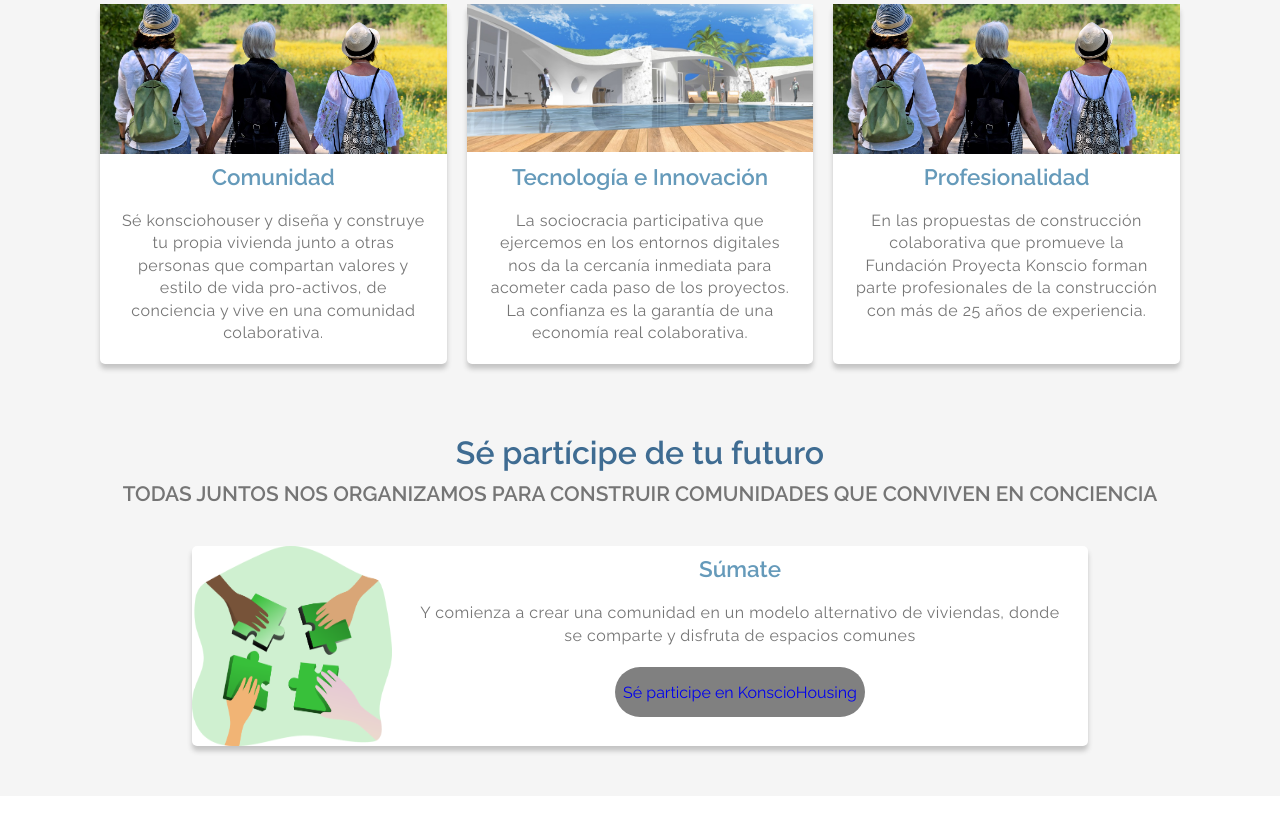
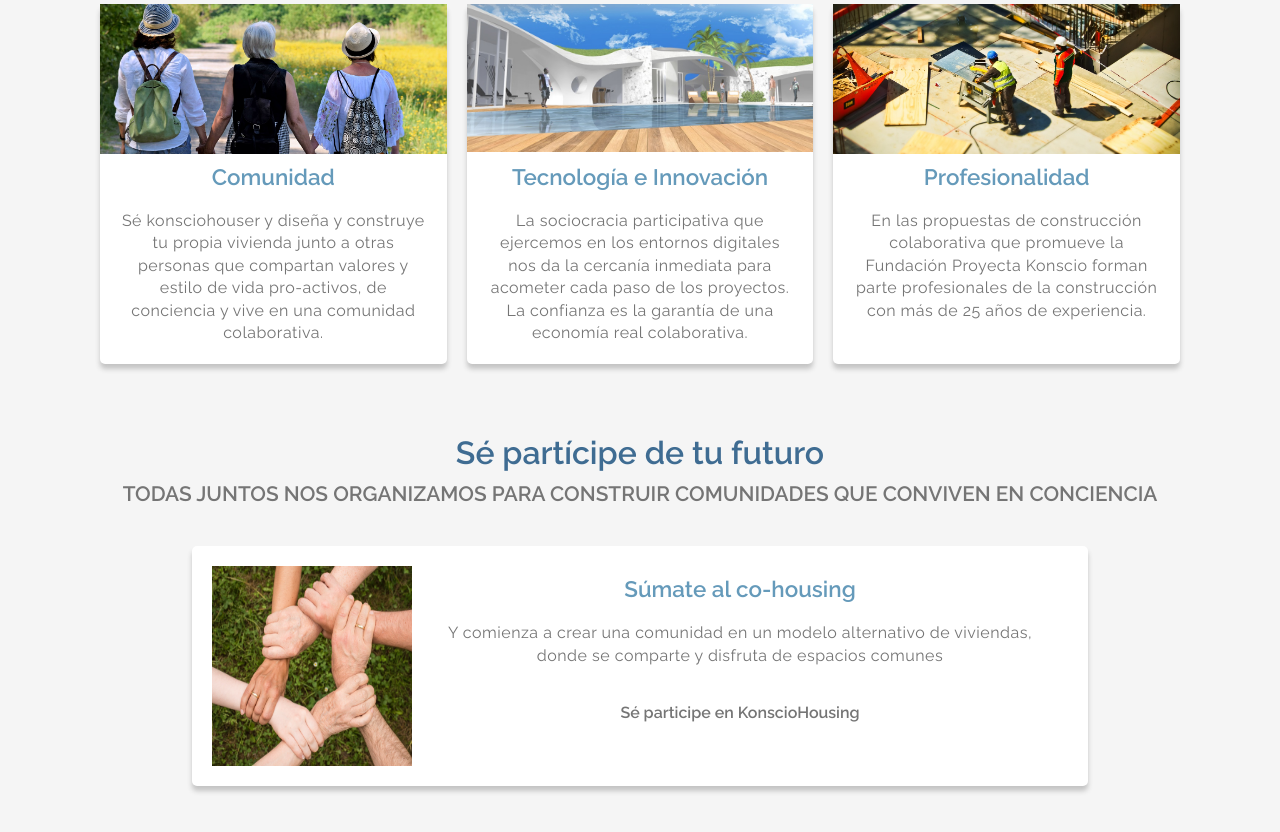
Before and after one commit to jhonnytesban/LandingPages, a plain HTML site: page index.html in a window 1280 px wide. Shown: the part 662-1494 px from the top of the page. Before the commit the page ends 1458 px from the top, so only its background shows below. Drawn offline with Linux system fonts and the light colour scheme.

Commit message:
comienzo-footer

```diff
--- a/index.html
+++ b/index.html
@@ -64,7 +64,7 @@
                 </div>
                 <div class="content-section">
                     <div class="container-img">
-                        <img src="./assets/women-3394510_1280.jpg" alt="" class="section__img">
+                        <img src="./assets/construccion.jpg" alt="" class="section__img">
                     </div>
                     <h3 class="section__subtitle">Profesionalidad</h3>
                     <p class="section__text">En las propuestas de construcción colaborativa que promueve la Fundación Proyecta Konscio forman parte profesionales de la construcción con más de 25 años de experiencia.<p>
@@ -76,13 +76,13 @@
             <p class="textInfo">TODAS JUNTOS NOS ORGANIZAMOS PARA CONSTRUIR COMUNIDADES QUE CONVIVEN EN CONCIENCIA</p>
             <div class="content-section info">
                 <div class="info-img">
-                    <img src="./assets/diversity_.png" alt="" class="info__img">
+                    <img src="./assets/unidos.jpg" alt="" class="info__img">
                 </div>
                 <div class="info-text">
-                    <h3 class="section__subtitle">Súmate</h3>
+                    <h3 class="section__subtitle">Súmate al co-housing</h3>
                     <p class="section__text">Y comienza a crear una comunidad en un modelo alternativo de viviendas, donde se comparte y disfruta de espacios comunes</p>
                     <div class="button">
-                        <a href="#" class="link">Sé participe en KonscioHousing</a>
+                        <a href="http://www.proyectakonscio.org/konscioLanding/" target="_blank" class="link">Sé participe en KonscioHousing</a>
                     </div>
                 </div>
             </div>
--- a/src/blocks/_main.scss
+++ b/src/blocks/_main.scss
@@ -84,7 +84,8 @@
     display: grid;
     grid-template-columns: 1fr 4fr;
     width: 70%;
-    margin: auto
+    margin: auto;
+    padding: 20px;
 }
 .info-img{
     width: 200px;
@@ -100,14 +101,20 @@
     width: 250px;
     height: 50px;
     border-radius: 40px;
-    background-color: gray;
+    // background-color: rgb(128, 128, 187);
     margin: auto;
     display: flex;
     justify-content: center;
     align-items: center;
+    cursor: pointer;
+
 }
 .link{
     font-family: $font;
+    font-weight: 600;
     text-decoration: none;
-
+    color: $textColor;
+    &:hover{
+        text-decoration: underline;
+    }
 }
```
Also changed, not shown: assets/construccion.jpg (added), styles.css, 1 other file.
